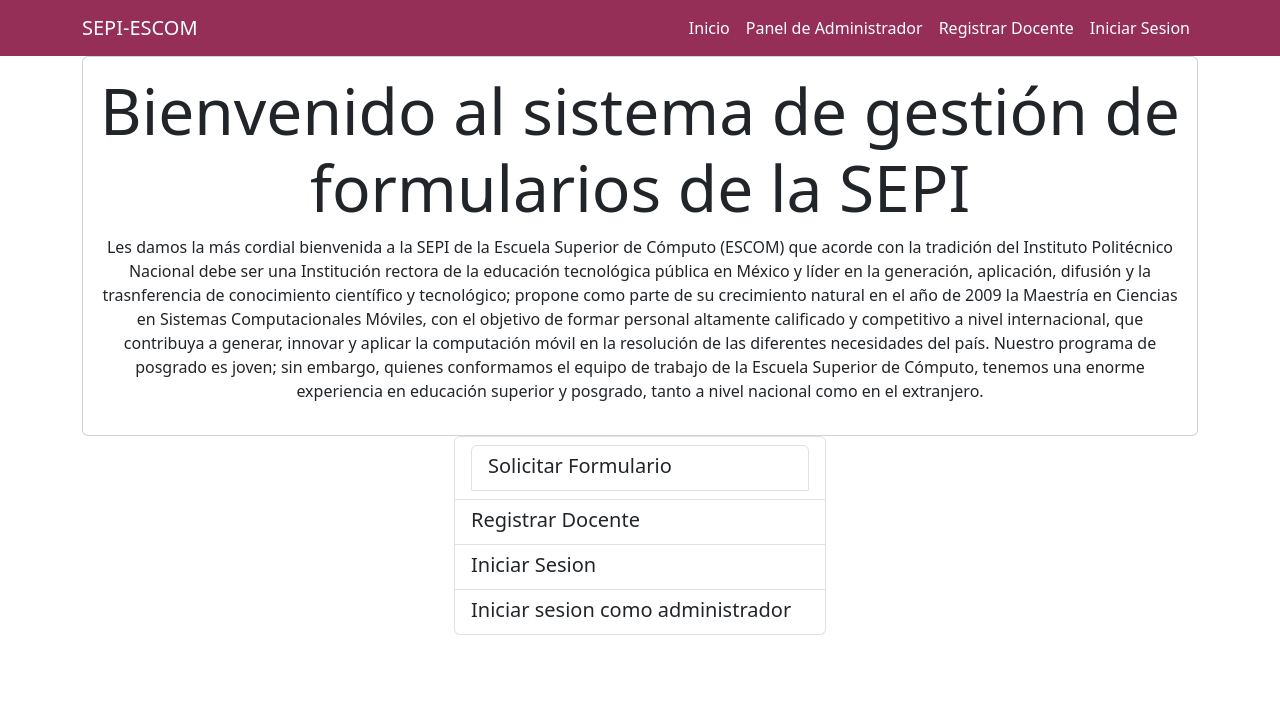
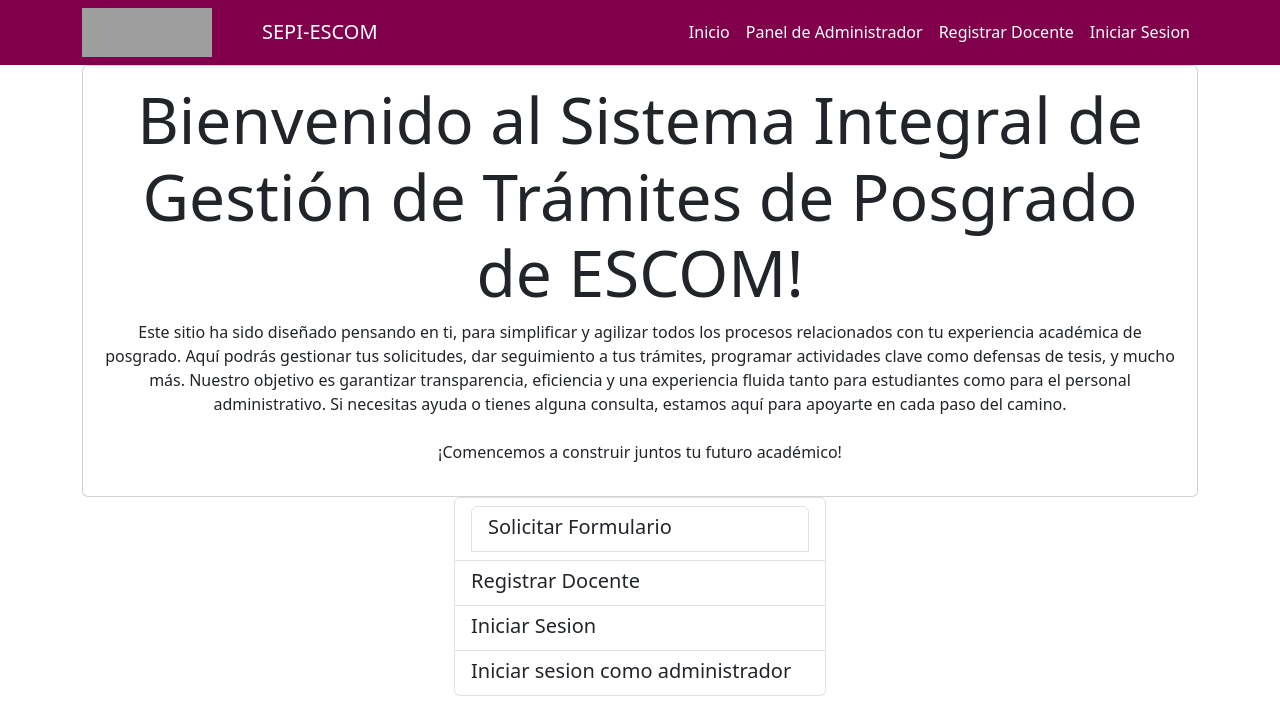
Before and after one commit to Eter-p/django-crud, a Django app: page / in a window 1280 px wide. Shown: the top 704 px of the page. Run offline with Django 5.2, Linux system fonts and the light colour scheme; grey boxes are pictures that could not be loaded.

Commit message:
render 07 dic 5:58

```diff
--- a/formularios/templates/index.html
+++ b/formularios/templates/index.html
@@ -4,10 +4,13 @@
 <div id="contenido">
 	<section class="card-body">
 		<div class="card card-body">
-			<h1 class="display-3 text-center">Bienvenido al sistema de gestión de formularios de la SEPI</h1>
+			<h1 class="display-3 text-center">Bienvenido al Sistema Integral de Gestión de Trámites de Posgrado de ESCOM!</h1>
 			<p class="text-center">
-				Les damos la más cordial bienvenida a la SEPI de la Escuela Superior de Cómputo (ESCOM) que acorde con la tradición del Instituto Politécnico Nacional debe ser una Institución rectora de la educación tecnológica pública en México y líder en la generación, aplicación, difusión y la trasnferencia de conocimiento científico y tecnológico; propone como parte de su crecimiento natural en el año de 2009 la Maestría en Ciencias en Sistemas Computacionales Móviles, con el objetivo de formar personal altamente calificado y competitivo a nivel internacional, que contribuya a generar, innovar y aplicar la computación móvil en la resolución de las diferentes necesidades del país.
-				Nuestro programa de posgrado es joven; sin embargo, quienes conformamos el equipo de trabajo de la Escuela Superior de Cómputo, tenemos una enorme experiencia en educación superior y posgrado, tanto a nivel nacional como en el extranjero.</p>
+				Este sitio ha sido diseñado pensando en ti, para simplificar y agilizar todos los procesos relacionados con tu experiencia académica de posgrado. Aquí podrás gestionar tus solicitudes, dar seguimiento a tus trámites, programar actividades clave como defensas de tesis, y mucho más.
+				Nuestro objetivo es garantizar transparencia, eficiencia y una experiencia fluida tanto para estudiantes como para el personal administrativo. Si necesitas ayuda o tienes alguna consulta, estamos aquí para apoyarte en cada paso del camino.
+				<br><br>
+				¡Comencemos a construir juntos tu futuro académico!
+			</p>
 		</div>
 		<div class="col-md-4 offset-md-4">
 			<ul class="list-group">
--- a/formularios/templates/layouts/base.html
+++ b/formularios/templates/layouts/base.html
@@ -8,11 +8,11 @@
 	</head>
 	<body>
 		<!-- {% load static %} -->
-		<nav class="navbar navbar-expand-lg navbar-dark" style="background-color:#952F57;">
+		<nav class="navbar navbar-expand-lg navbar-dark" style="background-color:#81004b;">
 			<div class="container">
-				<!-- <div><img src="{% static 'logo_IPN.png' %}" alt="IPN" width="60"></div> -->
-				<!-- <div><img src="{% static 'logo_ESCOM.png' %}" alt="ESCOM" width="60"></div>   -->
-				<a class="navbar-brand" href="#">SEPI-ESCOM</a>
+				<div><img src="https://impulsoinformativo.net/wp-content/uploads/2023/06/ipn-logo-2-300x336.jpg" alt="IPN" width="65"></div>
+				<div><img src="https://www.escom.ipn.mx/images/conocenos/escudoESCOM.png" alt="ESCOM" width="65"></div>
+				<a class="navbar-brand" href="https://www.escom.ipn.mx/posgrado/" style="margin-left: 50px">SEPI-ESCOM</a>
 				<button class="navbar-toggler" type="button" data-bs-toggle="collapse" data-bs-target="#navbarNav" aria-controls="navbarNav" aria-expanded="false" aria-label="Toggle navigation">
 				<span class="navbar-toggler-icon"></span>
 				</button>
--- a/website/settings.py
+++ b/website/settings.py
@@ -16,8 +16,6 @@ import dj_database_url
 
 # Build paths inside the project like this: BASE_DIR / 'subdir'.
 BASE_DIR = Path(__file__).resolve().parent.parent
-
-# settings.py
 
 EMAIL_BACKEND = 'django.core.mail.backends.smtp.EmailBackend'
 EMAIL_HOST = 'smtp.gmail.com'
```
